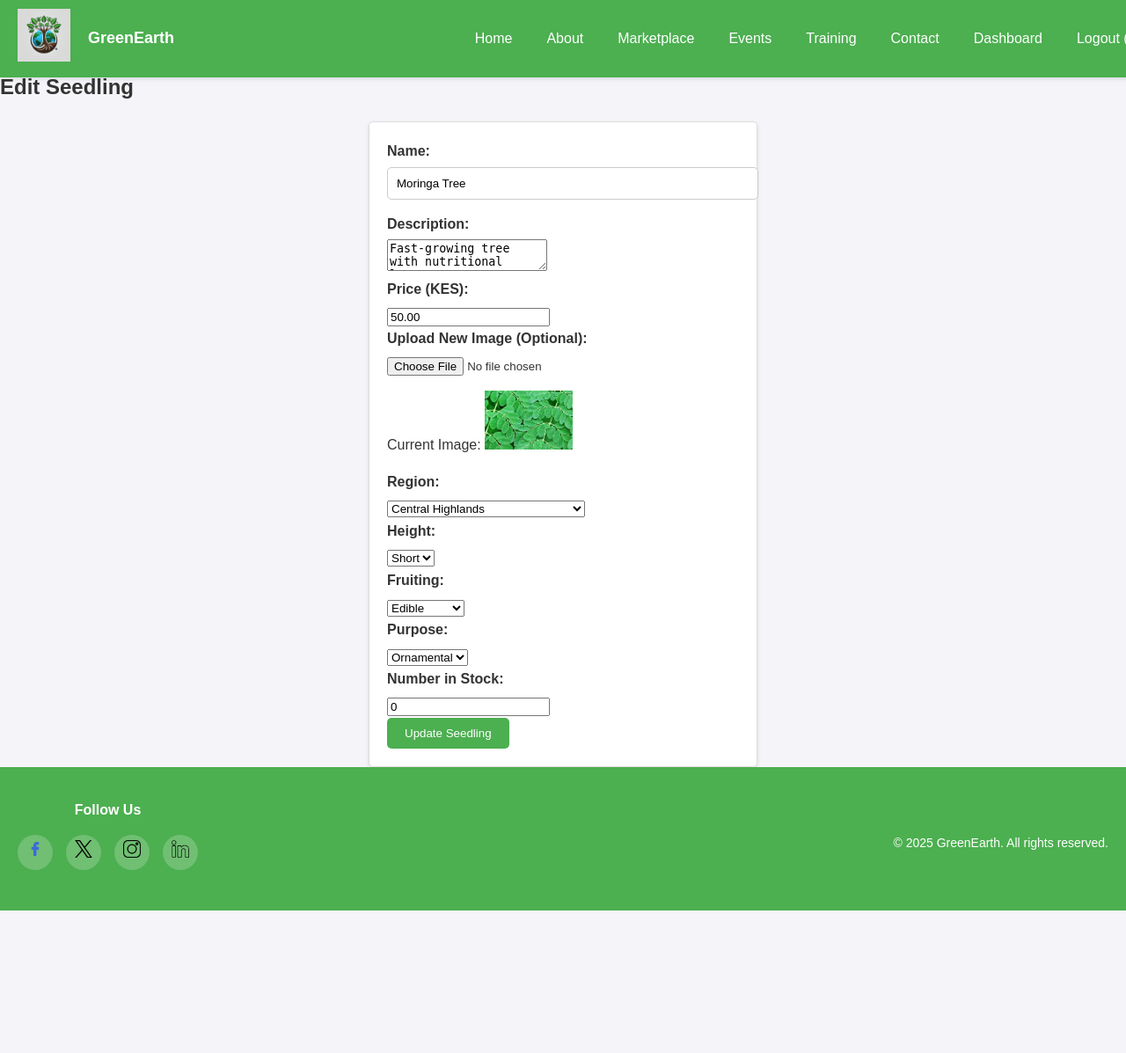
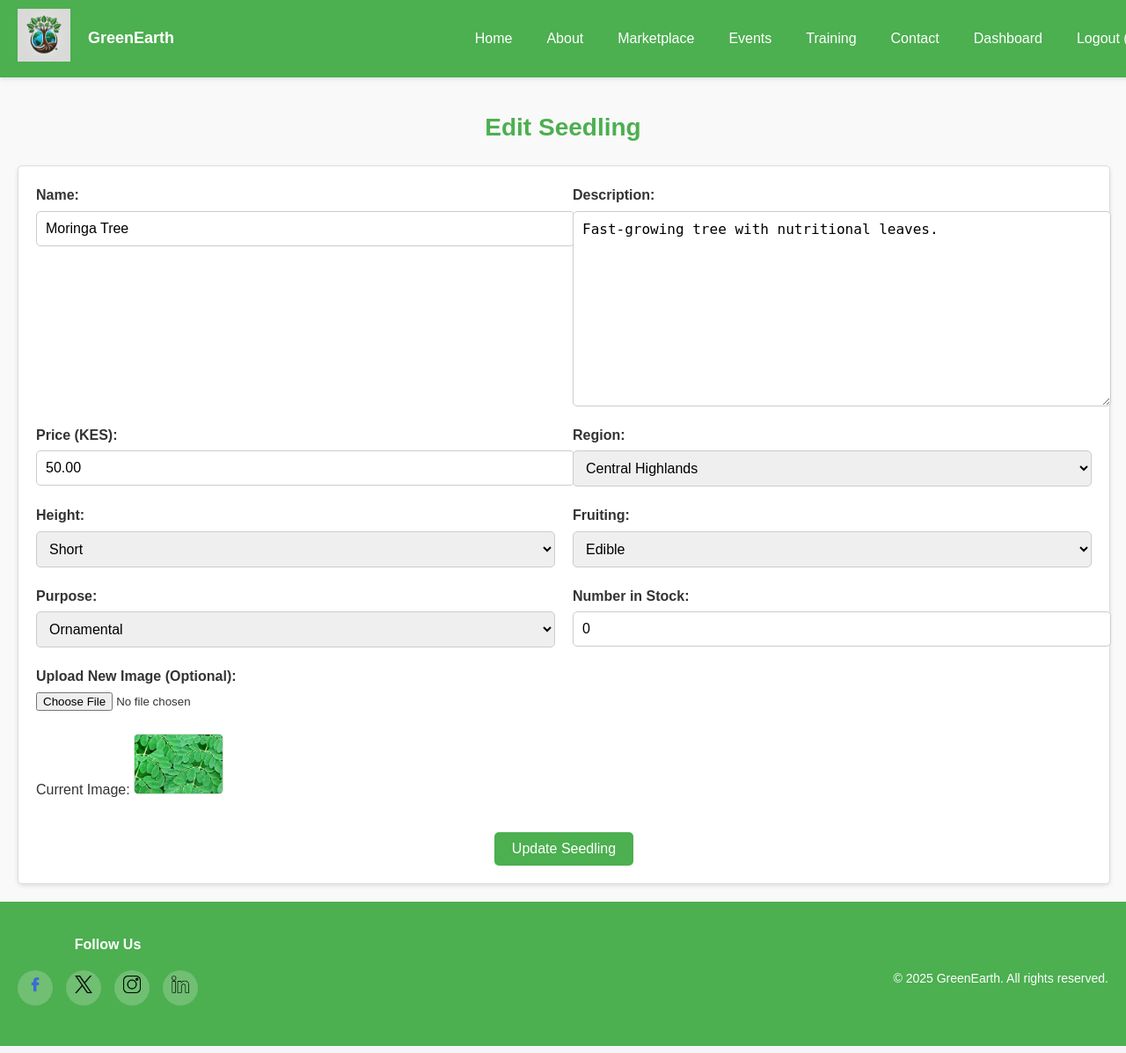
Before and after one commit to Harrywekesa/greenearth, a PHP site: page /edit_seedling.php?id=10 in a window 1280 px wide. Shown: the whole page at 88% size. Before the commit the page ends 1035 px from the top, so only its background shows below. Run offline with PHP 8.4, Linux system fonts and the light colour scheme; a user stored in the database is signed in; data comes from the database, SQL or seed files in the repository; some libraries are stand-ins or nearby versions.

Commit message:
the edit seedlings page

```diff
--- a/add_seedling.php
+++ b/add_seedling.php
@@ -1,5 +1,6 @@
 <?php
 include 'php/init.php'; // Start session and initialize configurations
+include 'php/header.php';
 
 // Check if the user is an admin
 if (!isset($_SESSION['user_id']) || $_SESSION['role'] !== 'admin') {
--- a/css/styles.css
+++ b/css/styles.css
@@ -1691,3 +1773,162 @@ form button:hover {
         grid-template-columns: 1fr; /* Stack items vertically on smaller screens */
     }
 }
+
+/* Edit Seedling Page */
+.edit-seedling {
+    display: flex;
+    flex-direction: column;
+    align-items: center;
+    justify-content: center;
+    min-height: 100vh; /* Fit the entire viewport */
+    background-color: #f9f9f9;
+    padding: 20px;
+}
+
+.edit-seedling h2 {
+    font-size: 28px;
+    color: #4CAF50;
+    margin-bottom: 20px;
+    text-align: center;
+}
+
+.edit-seedling form {
+    width: 100%; /* Use full width on large screens */
+    max-width: 1200px; /* Limit width for very large screens */
+    background-color: white;
+    border: 1px solid #ddd;
+    border-radius: 5px;
+    box-shadow: 0 2px 5px rgba(0, 0, 0, 0.1);
+    padding: 20px;
+    display: grid;
+    gap: 20px; /* Add spacing between fields */
+}
+
+/* Large Screen Layout */
+@media (min-width: 768px) {
+    .edit-seedling form {
+        grid-template-columns: repeat(2, 1fr); /* Two columns for large screens */
+    }
+
+    .edit-seedling .form-column:nth-child(odd) {
+        grid-column: 1 / 2; /* Place odd fields in the first column */
+    }
+
+    .edit-seedling .form-column:nth-child(even) {
+        grid-column: 2 / 3; /* Place even fields in the second column */
+    }
+
+    .edit-seedling .form-actions {
+        grid-column: span 2; /* Center the submit button across both columns */
+    }
+}
+
+/* Small Screen Layout */
+@media (max-width: 768px) {
+    .edit-seedling form {
+        grid-template-columns: 1fr; /* Single column for small screens */
+    }
+
+    .edit-seedling .form-column {
+        margin-bottom: 15px; /* Add spacing between fields */
+    }
+
+    .edit-seedling .form-actions {
+        margin-top: 20px; /* Add spacing above the submit button */
+    }
+}
+
+/* Form Field Styling */
+.edit-seedling .form-column {
+    display: flex;
+    flex-direction: column;
+}
+
+.edit-seedling label {
+    font-weight: bold;
+    margin-bottom: 5px;
+    color: #333;
+}
+
+.edit-seedling input[type="text"],
+.edit-seedling input[type="number"],
+.edit-seedling select {
+    width: 100%;
+    padding: 10px;
+    border: 1px solid #ccc;
+    border-radius: 5px;
+    font-size: 16px;
+    transition: border-color 0.3s ease;
+}
+
+.edit-seedling input[type="text"]:focus,
+.edit-seedling input[type="number"]:focus,
+.edit-seedling select:focus {
+    border-color: #4CAF50;
+}
+
+.edit-seedling textarea {
+    width: 100%;
+    padding: 10px;
+    border: 1px solid #ccc;
+    border-radius: 5px;
+    font-size: 16px;
+    transition: border-color 0.3s ease;
+    resize: vertical; /* Allow resizing vertically */
+    height: 200px;
+}
+
+.edit-seedling textarea:focus {
+    border-color: #4CAF50;
+}
+
+/* Image Preview */
+.edit-seedling .form-column img {
+    max-width: 100px;
+    max-height: 100px;
+    border: 1px solid #ddd;
+    border-radius: 5px;
+    margin-top: 10px;
+    object-fit: cover; /* Ensure images don't stretch */
+}
+
+/* Submit Button */
+.edit-seedling .form-actions {
+    display: flex;
+    justify-content: center;
+}
+
+.edit-seedling button {
+    background-color: #4CAF50;
+    color: white;
+    padding: 10px 20px;
+    border: none;
+    border-radius: 5px;
+    cursor: pointer;
+    font-size: 16px;
+    transition: background-color 0.3s ease;
+}
+
+.edit-seedling button:hover {
+    background-color: #3e8e41;
+}
+
+/* Error and Success Messages */
+.error-message,
+.success-message {
+    text-align: center;
+    margin-bottom: 15px;
+    padding: 10px;
+    border-radius: 5px;
+    font-size: 14px;
+}
+
+.error-message {
+    background-color: #fdd;
+    color: red;
+}
+
+.success-message {
+    background-color: #dff;
+    color: green;
+}
--- a/edit_seedling.php
+++ b/edit_seedling.php
@@ -51,7 +51,7 @@ if ($_SERVER["REQUEST_METHOD"] == "POST") {
     if (isset($_FILES['image']) && $_FILES['image']['error'] === UPLOAD_ERR_OK) {
         $tmp_name = $_FILES['image']['tmp_name'];
         $file_name = basename($_FILES['image']['name']);
-        $upload_dir = 'images/';
+        $upload_dir = 'images/seedlings/';
         $new_image_path = $upload_dir . $file_name;
 
         if (!is_dir($upload_dir)) {
@@ -101,7 +101,7 @@ if ($_SERVER["REQUEST_METHOD"] == "POST") {
         <p class="success-message"><?php echo htmlspecialchars($success_message); ?></p>
     <?php endif; ?>
 
-    <form method="POST" enctype="multipart/form-data">
+    <form method="POST" enctype="multipart/form-data" id="seedling-form">
         <!-- Name -->
         <div class="form-column">
             <label for="name">Name:</label>
@@ -118,15 +118,6 @@ if ($_SERVER["REQUEST_METHOD"] == "POST") {
         <div class="form-column">
             <label for="price">Price (KES):</label>
             <input type="number" id="price" name="price" step="0.01" min="0" value="<?php echo htmlspecialchars($seedling['price']); ?>" required>
-        </div>
-
-        <!-- Image Upload -->
-        <div class="form-column">
-            <label for="image">Upload New Image (Optional):</label>
-            <input type="file" id="image" name="image" accept="image/*">
-            <p>Current Image:
-                <img src="<?php echo htmlspecialchars($seedling['image'] ?? 'images/default-tree.jpg'); ?>" alt="<?php echo htmlspecialchars($seedling['name']); ?>" style="max-width: 100px; max-height: 100px;">
-            </p>
         </div>
 
         <!-- Region -->
@@ -181,6 +172,15 @@ if ($_SERVER["REQUEST_METHOD"] == "POST") {
             <input type="number" id="stock" name="stock" min="0" value="<?php echo htmlspecialchars($seedling['stock'] ?? 0); ?>" required>
         </div>
 
+        <!-- Image Upload -->
+        <div class="form-column">
+            <label for="image">Upload New Image (Optional):</label>
+            <input type="file" id="image" name="image" accept="image/*">
+            <p>Current Image:
+                <img src="<?php echo htmlspecialchars($seedling['image'] ?? 'images/default-tree.jpg'); ?>" alt="<?php echo htmlspecialchars($seedling['name']); ?>" style="max-width: 100px; max-height: 100px;">
+            </p>
+        </div>
+
         <!-- Submit Button -->
         <div class="form-actions">
             <button type="submit" class="button">Update Seedling</button>
@@ -199,6 +199,21 @@ if ($_SERVER["REQUEST_METHOD"] == "POST") {
         statusbar: false,
         height: 200,
     });
+
+    // Image Preview Functionality
+    document.getElementById('image').addEventListener('change', function (event) {
+        const file = event.target.files[0];
+        if (file) {
+            const reader = new FileReader();
+            reader.onload = function (e) {
+                const previewDiv = document.querySelector('.form-column img');
+                if (previewDiv) {
+                    previewDiv.src = e.target.result; // Update preview image
+                }
+            };
+            reader.readAsDataURL(file);
+        }
+    });
 </script>
 
 <?php include 'php/footer.php'; ?>
```
Also changed, not shown: other parts of css/styles.css (+88 -6 lines), index.php (+6 -2 lines), js/scripts.js (+20 -0 lines).
